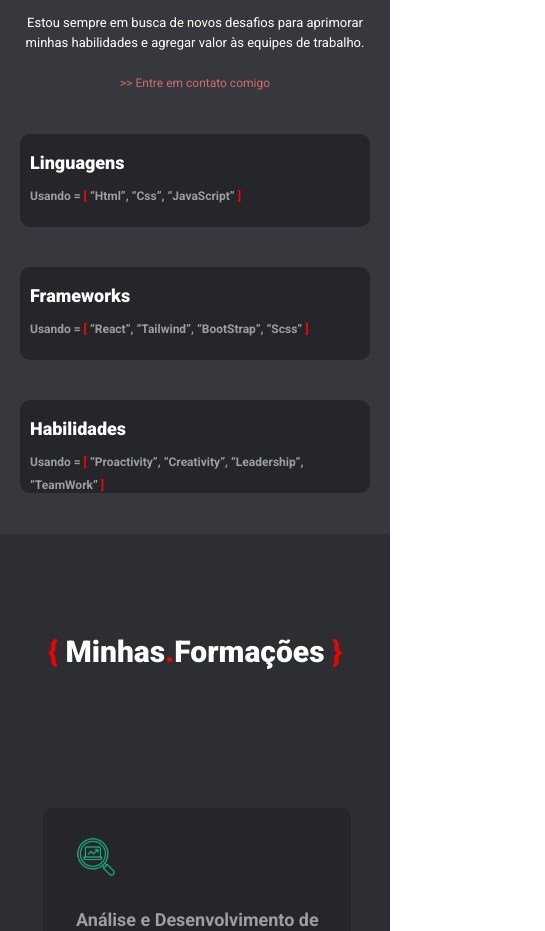
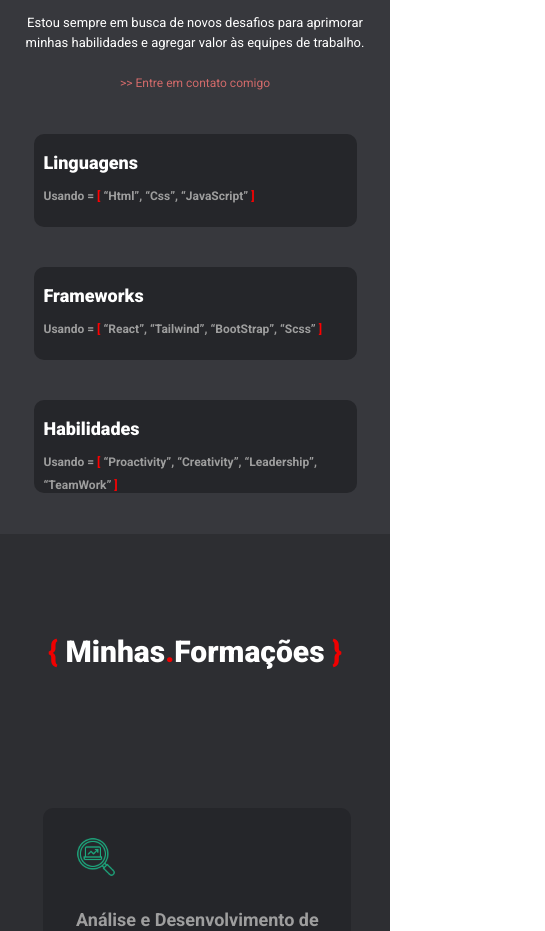
Before and after one commit to PedroAlex65/portifolio, a React (Vite) app: page / in a window 390 px wide. Shown: the part 1340-2271 px from the top of the page, 545 px wide, since content can reach past the window. Built offline with nearby package versions, Linux system fonts and the light colour scheme.

Commit message:
responsividade

```diff
--- a/src/Container/SectionIntroduce/styled.js
+++ b/src/Container/SectionIntroduce/styled.js
@@ -125,9 +125,10 @@ export const Container_Texts = styled.div`
   }
 
   @media (max-width: 500px) {
+    max-width: 100%;
     align-items: center;
     .teste {
-      max-width: 50%;
+      max-width: 85%;
 
       h4 {
         font-size: 18px;
```
